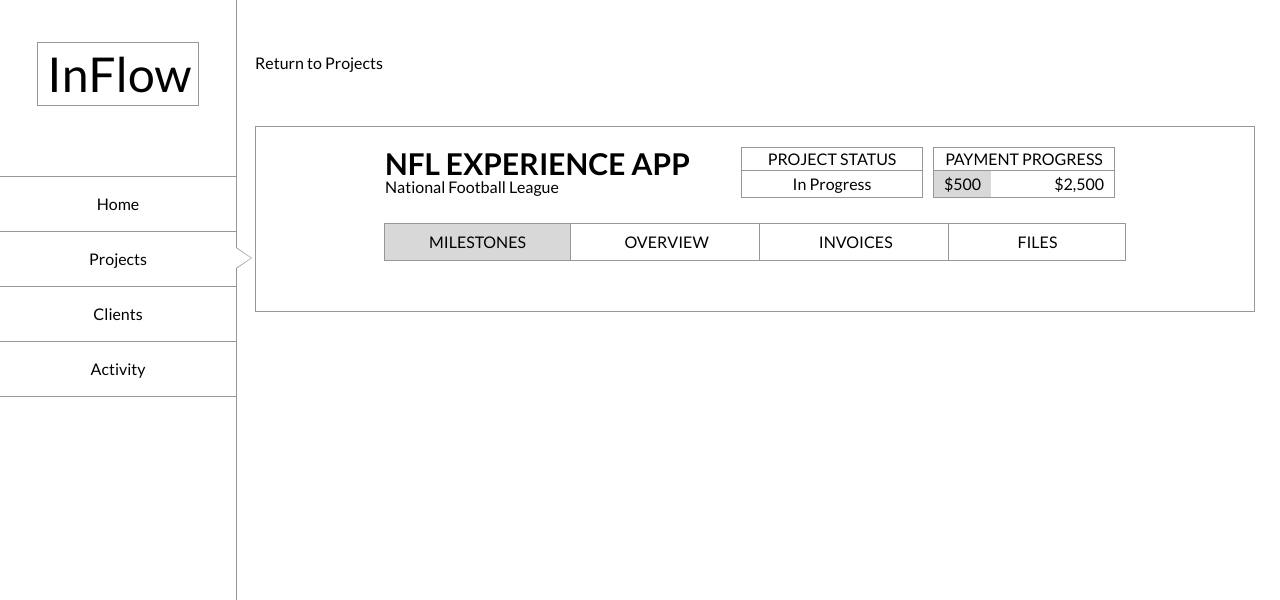
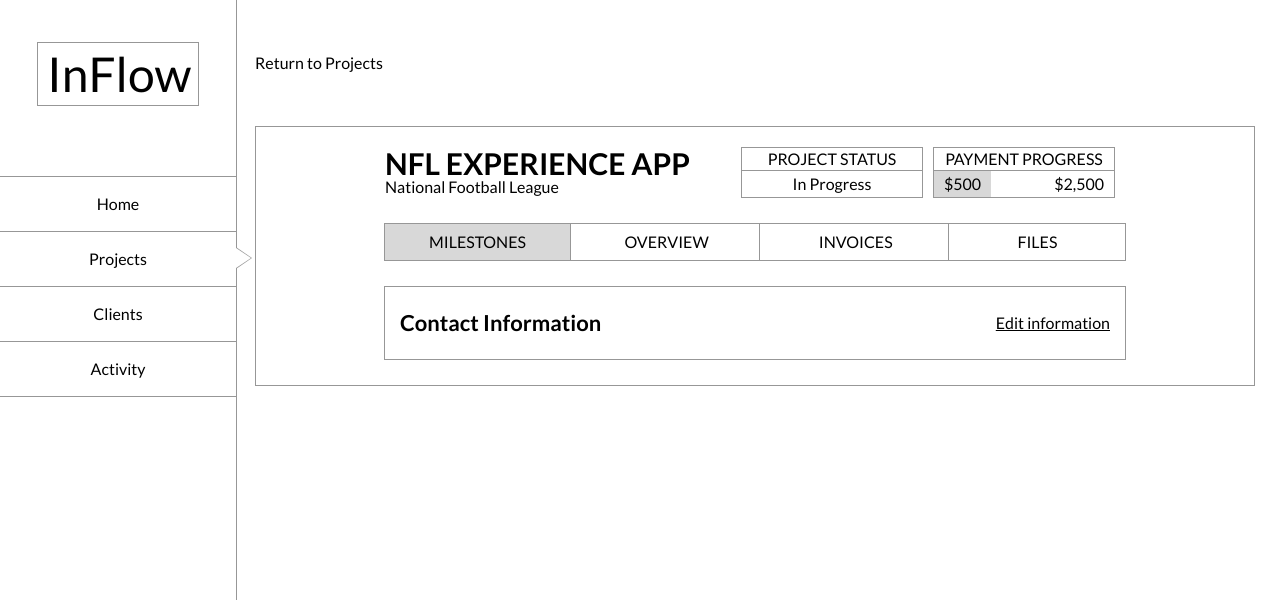
Before and after one commit to bkatchmar/InflowBaseCode, a Django app: a page that uses inflowhq/inflowdemo/templates/freelancer_active_flow_lofi/projects.dashboard.specific-project.overview.html in a window 1280 px wide. Shown: the top 600 px of the page. Run offline with Django 3.2, Linux system fonts and the light colour scheme; some libraries are stand-ins or nearby versions.

Commit message:
Starting with the overview screen

```diff
--- a/inflowhq/inflowco/static/css/lf.dashboard.css
+++ b/inflowhq/inflowco/static/css/lf.dashboard.css
@@ -86,6 +86,14 @@ main div.content div.milestone-detail-list div.milestone-information div.payment
 main div.content div.milestone-detail-list div.milestone-information div.payment-details a:hover,
 main div.content div.milestone-detail-list div.milestone-information div.payment-details a:active { font-size: 14px; line-height: 16px; text-decoration: underline; }
 
+main div.content div.milestone-contacts { border: solid 1px #979797; }
+main div.content div.milestone-contacts div.header { font-size: 22px; margin: 20px auto; padding: 0px 15px; }
+main div.content div.milestone-contacts div.header a,
+main div.content div.milestone-contacts div.header a:link,
+main div.content div.milestone-contacts div.header a:visited,
+main div.content div.milestone-contacts div.header a:hover,
+main div.content div.milestone-contacts div.header a:active { display: inline-block; float: right; font-size: 16px; font-weight: 400; text-decoration: underline; }
+
 main div.content div.list div.data-table { margin: 0px 0px 15px; }
 main div.content div.list div.data-table div.table { border-color: #979797; border-style: solid; border-width: 0px 1px; }
 main div.content div.list div.data-table div.table span { border-color: #979797; border-style: solid; border-width: 0px 1px 0px 0px; display: inline-block; padding: 10px 0px; text-align: center; }
--- a/inflowhq/inflowdemo/templates/freelancer_active_flow_lofi/projects.dashboard.specific-project.overview.html
+++ b/inflowhq/inflowdemo/templates/freelancer_active_flow_lofi/projects.dashboard.specific-project.overview.html
@@ -24,6 +24,12 @@
 			<span>INVOICES</span>
 			<span>FILES</span>
 		</div>
+		<div class="milestone-contacts">
+			<div class="header">
+				Contact Information
+				<a href="#">Edit information</a>
+			</div>
+		</div>
 	</div>
 {% endblock %}
 {% block bottom_scripts %}{% endblock %}
```
